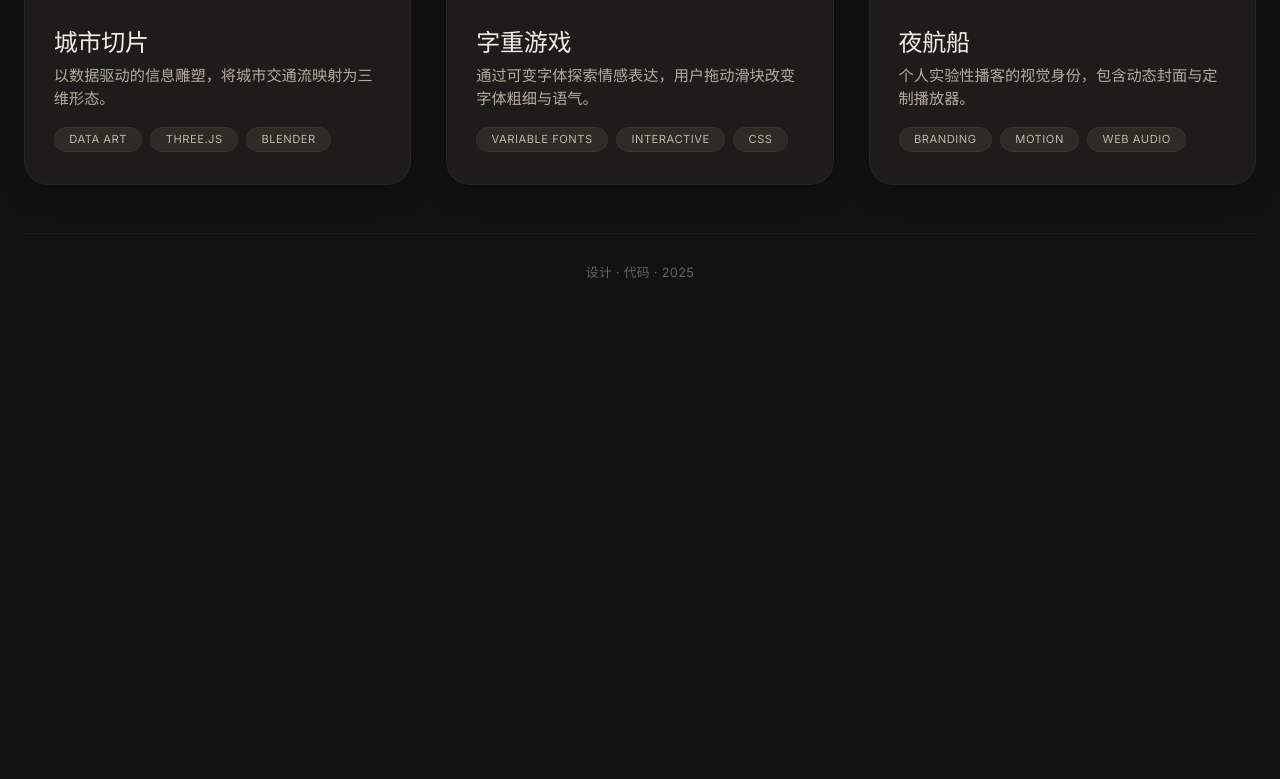
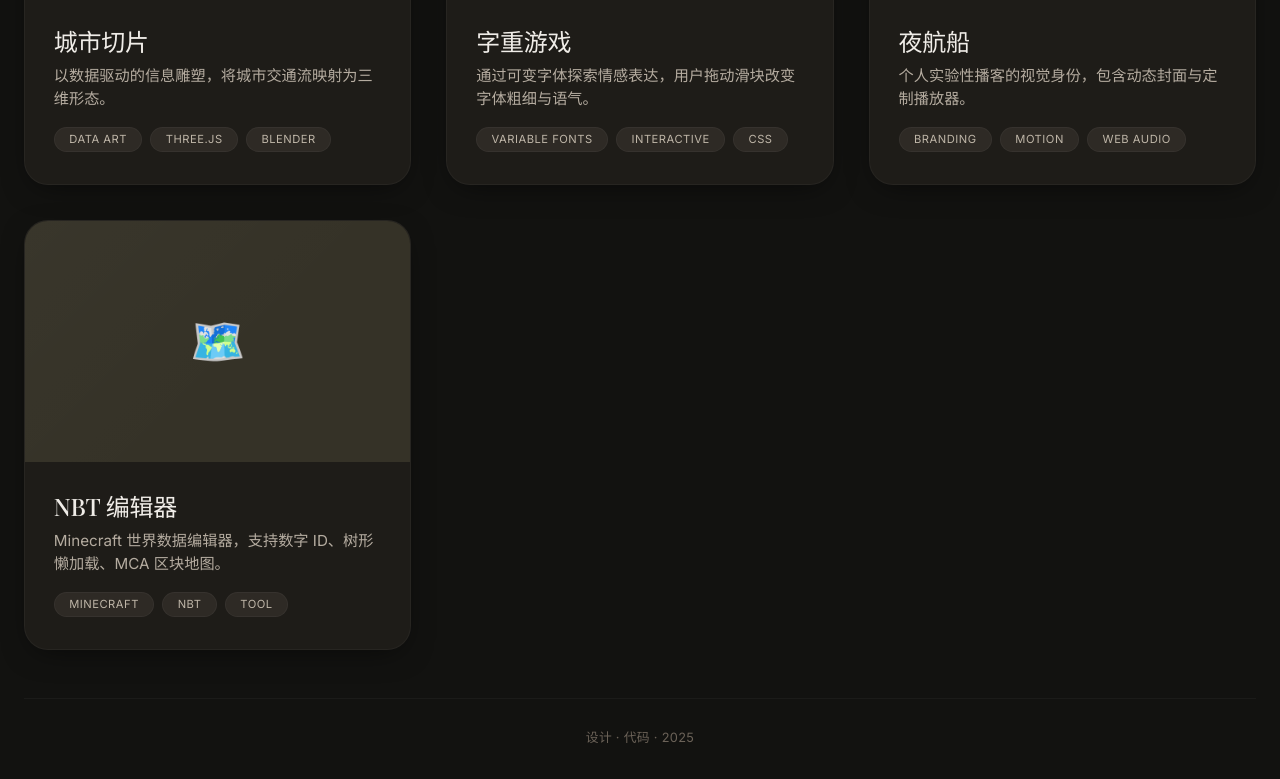
Before and after one commit to xiaopingzai/xiaopingzai.github.io, a plain HTML site: page index.html in a window 1280 px wide. Shown: the part 905-1684 px from the top of the page. Before the commit the page ends 1219 px from the top, so only its background shows below. Drawn offline with nearby package versions, Linux system fonts and the light colour scheme; a web font is replaced by a local one.

Commit message:
Update index.html

```diff
--- a/index.html
+++ b/index.html
@@ -4,18 +4,12 @@
   <meta charset="UTF-8" />
   <meta name="viewport" content="width=device-width, initial-scale=1.0" />
   <title>xiaopingzai · 项目集</title>
-  <!-- 字体选择：Inter 用于正文，Playfair Display 用于标题 -->
   <link rel="preconnect" href="https://fonts.googleapis.com" />
   <link rel="preconnect" href="https://fonts.gstatic.com" crossorigin />
   <link href="https://fonts.googleapis.com/css2?family=Inter:opsz@14..32&family=Playfair+Display:ital,wght@0,500;1,500&display=swap" rel="stylesheet" />
   <style>
-    /* ---------- 全局重置 ---------- */
-    * {
-      margin: 0;
-      padding: 0;
-      box-sizing: border-box;
-    }
-
+    /* ---------- 重置 & 全局 ---------- */
+    * { margin: 0; padding: 0; box-sizing: border-box; }
     body {
       background: #121210;
       color: #e5e2db;
@@ -27,8 +21,6 @@
       flex-direction: column;
       align-items: center;
     }
-
-    /* ---------- 主容器 ---------- */
     .container {
       max-width: 1300px;
       width: 100%;
@@ -44,7 +36,6 @@
       padding-bottom: 1.2rem;
       border-bottom: 1px solid rgba(255, 255, 255, 0.06);
     }
-
     .header-left h1 {
       font-family: 'Playfair Display', serif;
       font-weight: 500;
@@ -61,7 +52,6 @@
       margin-top: 0.25rem;
       text-transform: uppercase;
     }
-
     .header-right {
       text-align: right;
       font-size: 0.95rem;
@@ -82,7 +72,7 @@
       margin: 2rem 0 3rem;
     }
 
-    /* ---------- 项目卡片 ---------- */
+    /* ---------- 卡片 ---------- */
     .project-card {
       background: #1e1c18;
       border-radius: 24px;
@@ -90,14 +80,16 @@
       transition: transform 0.3s ease, box-shadow 0.4s ease;
       box-shadow: 0 8px 30px -10px rgba(0, 0, 0, 0.6);
       border: 1px solid rgba(255, 255, 255, 0.04);
-      cursor: default;
+      cursor: pointer;
+      text-decoration: none;
+      color: inherit;
+      display: block;
     }
     .project-card:hover {
       transform: translateY(-8px);
       box-shadow: 0 20px 50px -12px rgba(0, 0, 0, 0.8);
       border-color: rgba(255, 255, 255, 0.08);
     }
-
     .project-thumb {
       width: 100%;
       aspect-ratio: 16 / 10;
@@ -110,7 +102,6 @@
       position: relative;
       overflow: hidden;
     }
-    /* 模拟缩略图渐变装饰 */
     .project-thumb::after {
       content: '';
       position: absolute;
@@ -118,7 +109,6 @@
       background: linear-gradient(135deg, rgba(255,255,255,0.02), transparent 60%);
       pointer-events: none;
     }
-
     .project-info {
       padding: 1.6rem 1.8rem 2rem;
     }
@@ -162,15 +152,6 @@
       color: #6b6258;
       letter-spacing: 0.3px;
     }
-    .footer a {
-      color: #bfb6a8;
-      text-decoration: none;
-      border-bottom: 1px dotted #3a3530;
-    }
-    .footer a:hover {
-      color: #f0ede8;
-      border-bottom-color: #bfb6a8;
-    }
 
     /* ---------- 响应式 ---------- */
     @media (max-width: 700px) {
@@ -187,84 +168,92 @@
 </head>
 <body>
 <div class="container">
-    <!-- 头部 -->
   <header class="header">
     <div class="header-left">
       <h1>xiaopingzai</h1>
       <div class="subhead">独立创作 · 交互与视觉</div>
     </div>
     <div class="header-right">
-        <span class="count">6</span> 个项目
+      <span class="count">7</span> 个项目
       <span style="display:block; font-size:0.8rem; opacity:0.6;">2025 作品集</span>
     </div>
   </header>
 
-    <!-- 项目网格（由 JavaScript 动态生成） -->
   <div class="project-grid" id="projectGrid"></div>
 
-    <!-- 底部 -->
   <div class="footer">
     <span>设计 · 代码 · 2025</span>
   </div>
 </div>
 
 <script>
-    // ---------- 项目数据 ----------
+  // ---------- 项目数据（新增 NBT 编辑器） ----------
   const projects = [
     {
       name: '《隐秩序》',
       desc: '基于声景的生成式视觉装置，使用 p5.js 与实时音频分析。',
       tags: ['Creative Coding', 'p5.js', 'Sound'],
-        emoji: '〰️'
+      emoji: '〰️',
+      link: '#'
     },
     {
       name: '「慢递」概念网站',
       desc: '为虚拟邮局设计的叙事型页面，强调时间感知与留白。',
       tags: ['Web Design', 'GSAP', 'Typography'],
-        emoji: '✉️'
+      emoji: '✉️',
+      link: '#'
     },
     {
       name: '机器人草稿本',
       desc: '开源绘图工具，允许用户用自然语言指令生成几何图形。',
       tags: ['Tool', 'React', 'OpenAI'],
-        emoji: '🤖'
+      emoji: '🤖',
+      link: '#'
     },
     {
       name: '城市切片',
       desc: '以数据驱动的信息雕塑，将城市交通流映射为三维形态。',
       tags: ['Data Art', 'Three.js', 'Blender'],
-        emoji: '🏙️'
+      emoji: '🏙️',
+      link: '#'
     },
     {
       name: '字重游戏',
       desc: '通过可变字体探索情感表达，用户拖动滑块改变字体粗细与语气。',
       tags: ['Variable Fonts', 'Interactive', 'CSS'],
-        emoji: '🔠'
+      emoji: '🔠',
+      link: '#'
     },
     {
       name: '夜航船',
       desc: '个人实验性播客的视觉身份，包含动态封面与定制播放器。',
       tags: ['Branding', 'Motion', 'Web Audio'],
-        emoji: '⛵'
+      emoji: '⛵',
+      link: '#'
+    },
+    // ⭐ 新增项目：NBT 编辑器，点击跳转到 /mcnbtbjq/index.html
+    {
+      name: 'NBT 编辑器',
+      desc: 'Minecraft 世界数据编辑器，支持数字 ID、树形懒加载、MCA 区块地图。',
+      tags: ['Minecraft', 'NBT', 'Tool'],
+      emoji: '🗺️',
+      link: '/mcnbtbjq/index.html'  // 跳转路径
     }
   ];
 
   // ---------- 渲染网格 ----------
   const grid = document.getElementById('projectGrid');
+  projects.forEach(p => {
+    const card = document.createElement('a');
+    card.className = 'project-card';
+    card.href = p.link || '#';
 
-    projects.forEach(p => {
-      const card = document.createElement('div');
-      card.className = 'project-card';
-
-      // 缩略图（用 emoji 和简单背景模拟）
     const thumb = document.createElement('div');
     thumb.className = 'project-thumb';
-      // 用随机温和的底色，提升视觉丰富度
-      const hue = Math.floor(Math.random() * 30 + 30); // 暖色范围
+    const hue = Math.floor(Math.random() * 30 + 30);
     thumb.style.background = `hsl(${hue}, 15%, 18%)`;
     thumb.textContent = p.emoji;
 
-      // 信息区
     const info = document.createElement('div');
     info.className = 'project-info';
 
```
Lines whose indentation alone changed are shown as unchanged.
